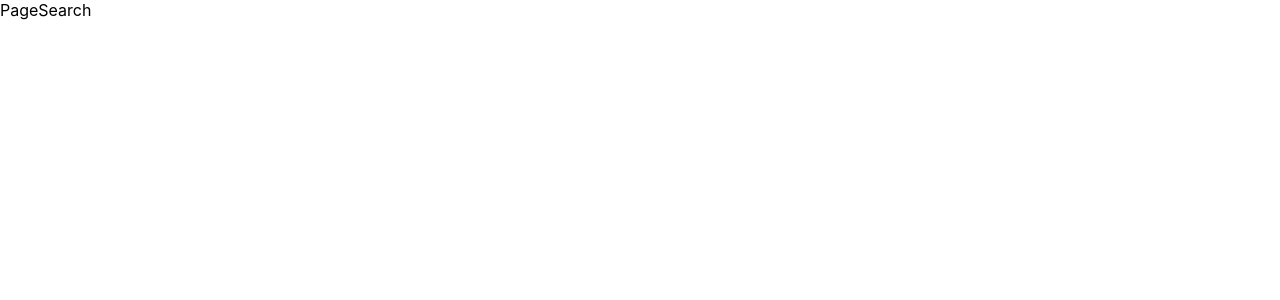
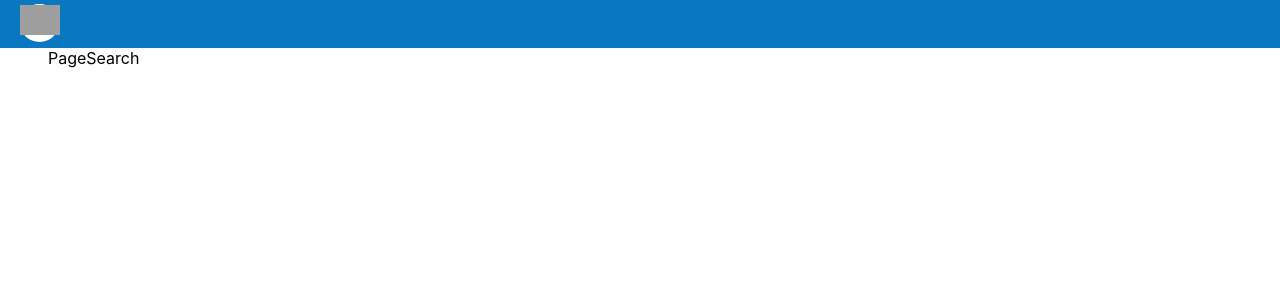
Before and after one commit to ezehurt/rick-and-morty, a React (Create React App) app: page / in a window 1280 px wide. Shown: the top 300 px of the page. Built offline with nearby package versions, Linux system fonts and the light colour scheme; grey boxes are pictures that could not be loaded.

Commit message:
added main layout with header and search page

```diff
--- a/package.json
+++ b/package.json
@@ -8,6 +8,7 @@
     "@testing-library/react": "^13.3.0",
     "@testing-library/user-event": "^13.5.0",
     "connected-react-router": "^6.9.2",
+    "node-sass": "5.0.0",
     "react": "^18.2.0",
     "react-dom": "^18.2.0",
     "react-intl": "^6.0.4",
--- a/src/App.css
+++ /dev/null
@@ -1,38 +0,0 @@
-.App {
-  text-align: center;
-}
-
-.App-logo {
-  height: 40vmin;
-  pointer-events: none;
-}
-
-@media (prefers-reduced-motion: no-preference) {
-  .App-logo {
-    animation: App-logo-spin infinite 20s linear;
-  }
-}
-
-.App-header {
-  background-color: #282c34;
-  min-height: 100vh;
-  display: flex;
-  flex-direction: column;
-  align-items: center;
-  justify-content: center;
-  font-size: calc(10px + 2vmin);
-  color: white;
-}
-
-.App-link {
-  color: #61dafb;
-}
-
-@keyframes App-logo-spin {
-  from {
-    transform: rotate(0deg);
-  }
-  to {
-    transform: rotate(360deg);
-  }
-}
--- a/src/App.js
+++ b/src/App.js
@@ -1,12 +1,13 @@
 import { ConnectedRouter } from 'connected-react-router';
-import { Route, Switch} from 'react-router-dom';
+import { Route, Switch } from 'react-router-dom';
 import storeFactory from "./state/store";
 import customHistory from './common/history';
 import PageSearch from './components/pages/search/PageSearch';
 import messages from "./www/config/messages.json";
-import './App.css';
+import './App.scss';
 import { Provider } from 'react-redux';
 import { IntlProvider } from 'react-intl';
+import Header from './components/layout/header/Header';
 
 export const LOCALE = "es";
 
@@ -16,7 +17,7 @@ export const AppWrapper = () => {
   return (
     <IntlProvider locale={LOCALE} messages={messages}>
       <Provider store={store}>
-        <App store={store}/>
+        <App store={store} />
       </Provider>
     </IntlProvider>
   )
@@ -27,6 +28,7 @@ function App() {
   return (
     <div className="app">
       <ConnectedRouter history={customHistory}>
+        <Header />
         <Switch>
           <Route
             exact
--- /dev/null
+++ b/src/App.scss
@@ -0,0 +1,13 @@
+// .....::::::HELPERS::::::.....
+@import "style-helpers/colors";
+@import "style-helpers/layout";
+
+
+
+// .....::::::COMPONENTS::::::.....
+//LAYOUT
+@import "components/layout/header/header";
+
+// .....::::::PAGES::::::.....
+//LAYOUT
+@import "components/pages/search/page-search"
--- /dev/null
+++ b/src/components/layout/header/Header.jsx
@@ -0,0 +1,18 @@
+
+import React from "react";
+
+export const Header = ({ }) => {
+    return (
+        <header className="header">
+            <h1 className="header__title">
+                <img
+                    src={"https://www.bayer.com/themes/custom/bayer_cpa/Bayer-logo-p.svg"}
+                    alt="bayern-logo"
+                    className="header__logo"
+                />
+            </h1>
+        </header>
+    );
+};
+
+export default Header;
--- /dev/null
+++ b/src/components/layout/header/header.scss
@@ -0,0 +1,29 @@
+.header{
+    position: fixed;
+    top: 0;
+    left: 0;
+    width: 100%;
+    height: #{$size-header}px;
+    z-index: 5;
+    display: flex;
+    justify-content: flex-start;
+    padding: 0 20px;
+    background: color(primary, 500);
+    &__logo {
+        width: 40px;
+        margin-right: 8px;
+        vertical-align: baseline;
+        display: inline-block;
+    }
+    &__title {
+        color: color(font, 0);
+        margin-bottom: 0;
+        margin-top: 4px;
+        vertical-align: baseline;
+        white-space: nowrap;
+        background-color: $white;
+        border-radius: 100%;
+        width: 39px;
+        height: 38px;
+    }
+}
--- a/src/components/pages/search/PageSearch.jsx
+++ b/src/components/pages/search/PageSearch.jsx
@@ -2,9 +2,11 @@ import React from 'react'
 
 
 function PageSearch() {
-  return (
-    <div>PageSearch</div>
-  )
+    return (
+        <div className='page-search'>
+            PageSearch
+        </div>
+    )
 }
 
 export default PageSearch
--- /dev/null
+++ b/src/components/pages/search/page-search.scss
@@ -0,0 +1,3 @@
+.page-search{
+    @extend .page;
+}
--- /dev/null
+++ b/src/style-helpers/colors.scss
@@ -0,0 +1,33 @@
+$white: #fff;
+$black: #000;
+
+$colors:(
+    primary:(
+        500:#0a77c1,
+    ),
+    border:
+    (
+        300: #e9eff8,
+        400: #e1e8f1,
+        500: #c4d1e6,
+        600: #c7c7c7,
+        700: #707070
+    ),
+    grey:(
+        500:#9f9f9f
+    ),
+    font: (
+        0: white,
+        50: #f1f1f1,
+        100: #757575,
+        200: #2c2c2c,
+        300: #202020,
+        inactive: #ADADAD,
+    )
+)
+;
+
+
+@function color($color, $tone: "base"){
+    @return map-get(map-get($colors,$color), $tone);
+}
--- /dev/null
+++ b/src/style-helpers/layout.scss
@@ -0,0 +1,6 @@
+// Size props
+$size-header: 48;
+
+.page {
+    padding: #{$size-header}px;
+}
```
